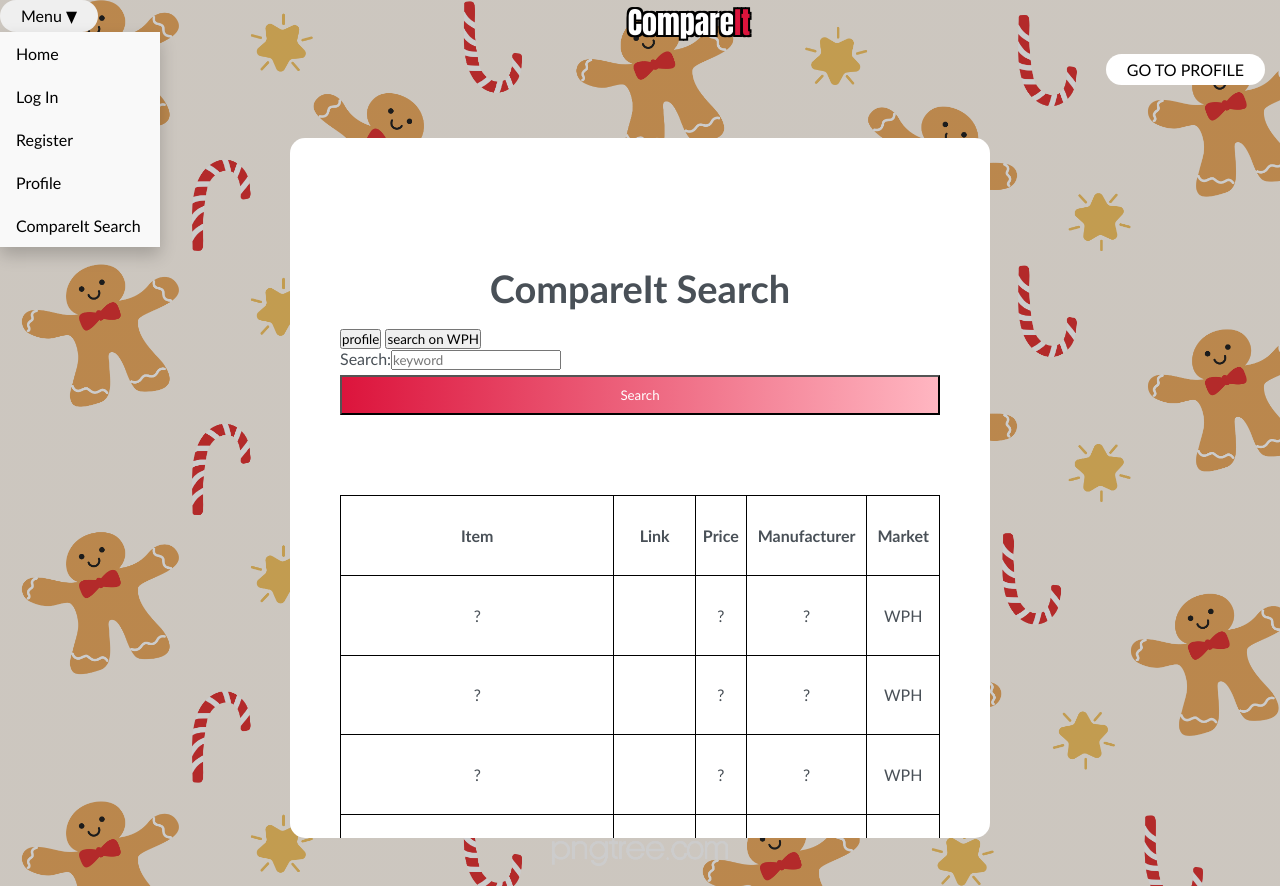
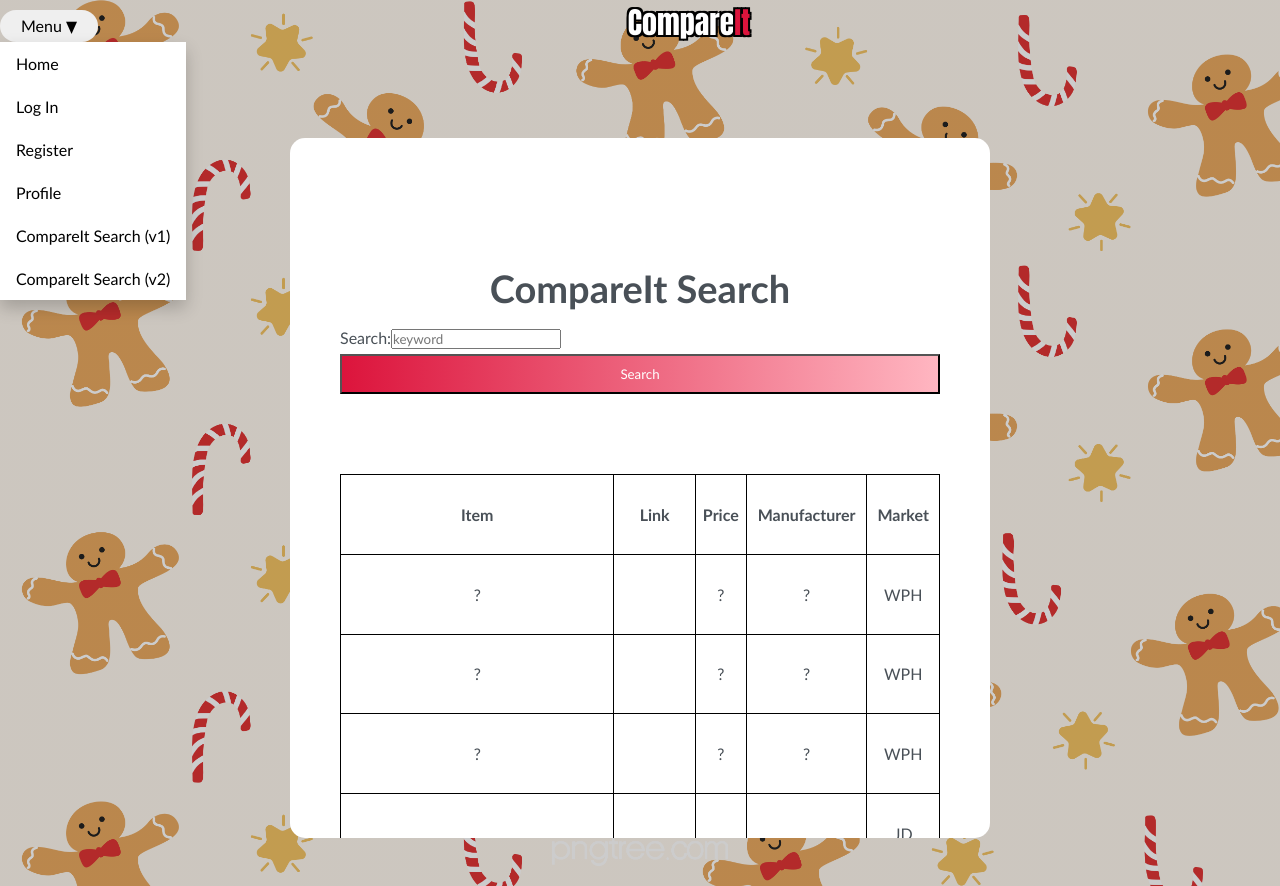
Before and after one commit to Randi-f/CompareIt, a Flask app: page /compare in a window 1280 px wide. Run offline with Flask 3, Linux system fonts and the light colour scheme; some libraries are stand-ins or nearby versions.

Commit message:
Added comparev2 to menu, removed buttons to search page and profile, small formatting changes to register.html.

```diff
--- a/api/static/welcome.css
+++ b/api/static/welcome.css
@@ -52,7 +52,6 @@ body {
     height: 100%;
 }
 .container {
-    /* background-image: linear-gradient(rgba(0,0,0,0.5),rgba(0,0,0,0.5)), url(https://images.pexels.com/photos/1303098/pexels-photo-1303098.jpeg?cs=srgb&dl=pexels-george-dolgikh-1303098.jpg&fm=jpg); */
     background-image: linear-gradient(rgba(0,0,0,0.2),rgba(0,0,0,0.2)), url('gingerbread.png');
     height: 100vh;
     background-size: cover;
@@ -310,7 +309,6 @@ table {
 }
 
 body {
-  /* font-family: "Trebuchet MS", Tahoma, sans-serif; */
   margin: 0;
   padding: 0;
   background-color: #f8f9fa;
@@ -389,31 +387,40 @@ footer {
   font-size: 70px;
 }
 
-/* navigation menu */
-/* .navbar {
+/*navigation menu*/
+.navbar {
   overflow: hidden;
-  background-color: #343a40;
+  /* background-color: white; */
 }
 
 .dropdown {
   float: left;
+  overflow: hidden;
 }
 
 .dropbtn {
   font-size: 16px;
   border: none;
   outline: none;
-  color: white;
-  padding: 14px 16px;
-  background-color: inherit;
-  font-family: inherit;
-  margin: 0;
+  color: black;
+  padding: 5px 20px;
+  border: 1px solid transparent;
+  transition: .6s ease;
+  border-radius: 20px;
+  margin-top: 10px;
+}
+
+.dropbtn:hover {
+  background-color: #fff;
+  background-color: lightpink;
+  color: #000;
 }
 
 .dropdown-content {
   display: none;
   position: absolute;
   background-color: #f9f9f9;
+  background-color: white;
   min-width: 160px;
   box-shadow: 0 8px 16px 0 rgba(0,0,0,0.2);
   z-index: 1;
@@ -435,104 +442,3 @@ footer {
 .dropdown:hover .dropdown-content {
   display: block;
 }
- */
-/*
-.navbar {
-  overflow: hidden;
-  background-color: #343a40;
-}
-
-.dropdown {
-  float: left;
-  overflow: hidden;
-}
-
-.dropbtn {
-  font-size: 16px;
-  border: none;
-  outline: none;
-  color: white;
-  padding: 14px 16px;
-  background-color: inherit;
-  font-family: inherit;
-  margin: 0;
-}
-
-.dropdown-content {
-  display: none;
-  position: absolute;
-  background-color: #f9f9f9;
-  min-width: 160px;
-  box-shadow: 0 8px 16px 0 rgba(0,0,0,0.2);
-  z-index: 1;
-}
-
-.dropdown-content a {
-  float: none;
-  color: black;
-  padding: 12px 16px;
-  text-decoration: none;
-  display: block;
-  text-align: left;
-}
-
-.dropdown-content a:hover {
-  background-color: #ddd;
-}
-
-.dropdown:hover .dropdown-content {
-  display: block;
-} */
-.navbar {
-  overflow: hidden;
-  /* background-color: #343a40; */
-  background-color: white;
-}
-
-.dropdown {
-  float: left;
-  overflow: hidden;
-}
-
-.dropbtn {
-  font-size: 16px;
-  border: none;
-  outline: none;
-  color: black;
-  padding: 5px 20px; /* Adjust padding to match your ul styling */
-  border: 1px solid transparent;
-  transition: .6s ease;
-  border-radius: 20px;
-}
-
-.dropbtn:hover {
-  /* background-color: #fff; */
-  background-color: lightpink;
-  color: #000;
-}
-
-.dropdown-content {
-  display: none;
-  position: absolute;
-  background-color: #f9f9f9;
-  min-width: 160px;
-  box-shadow: 0 8px 16px 0 rgba(0,0,0,0.2);
-  z-index: 1;
-}
-
-.dropdown-content a {
-  float: none;
-  color: black;
-  padding: 12px 16px;
-  text-decoration: none;
-  display: block;
-  text-align: left;
-}
-
-.dropdown-content a:hover {
-  background-color: #ddd;
-}
-
-.dropdown:hover .dropdown-content {
-  display: block;
-}
--- a/api/templates/compare.html
+++ b/api/templates/compare.html
@@ -1,11 +1,6 @@
 <!--
- * @Description:
- * @Version:
- * @Author: fsh
- * @Date: 2023-04-13 18:43:45
-
- * @LastEditTime: 2023-12-10 21:57:08
-
+    * @Author: Nicole Audia, Karen Chave, Nikki Luo, Shihan Fu, Xiaotian Zhang
+    * @LastEditTime: 2023-12-10 21:57:08
 -->
 <!DOCTYPE HTML>
 <html>
@@ -19,8 +14,8 @@
 table{
     width:600px;
     height: 400px;
-border-collapse:collapse;
-text-align:center;
+    border-collapse:collapse;
+    text-align:center;
 }
 td,th{
     border: 1px solid black;
@@ -115,23 +110,25 @@ form.example::after {
             <a href="/login">Log In</a>
             <a href="/register">Register</a>
             <a href="/profile">Profile</a>
-            <a href="/compare">CompareIt Search</a>
+            <a href="/compare">CompareIt Search (v1)</a>
+            <a href="/comparev2">CompareIt Search (v2)</a>
         </div>
     </div>
+
 
 <div class="container">
     <div class="compare-it-header">
         <h1>Compare<span>It</span></h1>
     </div>
-    <ul>
+    <!-- <ul>
         <li class="active"><a href="/profile">GO TO PROFILE</a></li>
-    </ul>
+    </ul> -->
     <div class="info-wrapper" style="overflow: auto;" style="width: 800px;">
         <div class="header">CompareIt Search</div>
         <div class="form-wrapper">
 
-            <button onclick="window.location.href='/profile'"> profile </button>
-            <button onclick="window.location.href='/comparev2'"> search on WPH </button>
+            <!-- <button onclick="window.location.href='/profile'"> profile </button> -->
+            <!-- <button onclick="window.location.href='/comparev2'"> search on WPH </button> -->
             <form action="/keywordsubmit" method="post">
                 <!-- keyword:<input type="text" name="keyword" id = "keyword" placeholder="keyword" class="input-item"> -->
                 Search:<input type="text" name="keyword" id = "keyword" placeholder="keyword" class="fa fa-search">
--- a/api/templates/register.html
+++ b/api/templates/register.html
@@ -124,7 +124,7 @@ function hideModal() {
             <h1>Compare<span>It</span></h1>
         </div>
         <div class="info-wrapper">
-            <div class="header" style="line-height: 100px;">Create Account</div>
+            <div class="header" style="line-height: 30px;">Create Account</div>
             <div class="form-wrapper" style="top: 0px">
                 <form method="POST" action="/register">
                     First Name:<input type="text" name="first_name" id = "first_name" placeholder="first name" class="input-item">
```
Also changed, not shown: api/templates/comparev2.html (+15 -3 lines), api/templates/profile.html (+15 -13 lines).
